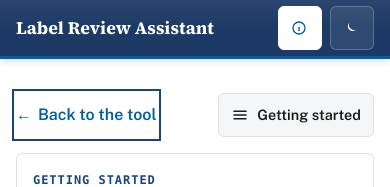
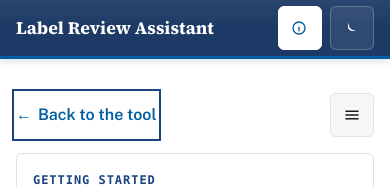
Before and after one commit to mykytalh/ttb-label-review-assistant, a Next.js app: page / in a window 390 px wide. Shown: the top 187 px of the page. Built offline with nearby package versions, Linux system fonts and the light colour scheme.

Commit message:
Icon-only drawer toggle in the help strip.
The section name in the toggle duplicated the heading right below it;
the burger icon alone (44px square target, aria-label for assistive
tech) carries the affordance.

```diff
--- a/src/app/globals.css
+++ b/src/app/globals.css
@@ -813,23 +813,15 @@ a {
   .docs-drawer-handle {
     display: inline-flex;
     align-items: center;
-    gap: 8px;
-    min-width: 0;
+    justify-content: center;
+    min-width: 44px;
     min-height: 44px;
     background: var(--fill);
     color: var(--ink);
     border: 1px solid var(--hairline);
     border-radius: var(--radius);
-    padding: 8px 12px;
-    font: inherit;
-    font-size: 0.9rem;
-    font-weight: 600;
+    padding: 0;
     cursor: pointer;
-  }
-  .docs-drawer-handle span {
-    overflow: hidden;
-    white-space: nowrap;
-    text-overflow: ellipsis;
   }
   .docs-topbar .hiw-back {
     min-height: 44px;
--- a/src/components/HowItWorks.tsx
+++ b/src/components/HowItWorks.tsx
@@ -99,7 +99,6 @@ export default function HowItWorks({ onClose }: { onClose: () => void }) {
     window.scrollTo({ top: 0 });
   };
 
-  const activeLabel = NAV.find((s) => s.id === active)?.label ?? "Help";
 
   return (
     <div
@@ -122,15 +121,15 @@ export default function HowItWorks({ onClose }: { onClose: () => void }) {
         <button
           type="button"
           ref={drawerToggleRef}
-        className="docs-drawer-handle"
+          className="docs-drawer-handle"
           aria-expanded={drawerOpen}
           aria-controls="docs-drawer"
+          aria-label="Help sections"
           onClick={() => setDrawerOpen(true)}
         >
           <svg width="18" height="18" viewBox="0 0 24 24" fill="none" stroke="currentColor" strokeWidth="2" aria-hidden="true">
             <path d="M4 7h16M4 12h16M4 17h16" strokeLinecap="round" />
           </svg>
-          <span>{activeLabel}</span>
         </button>
       </div>
 
```
